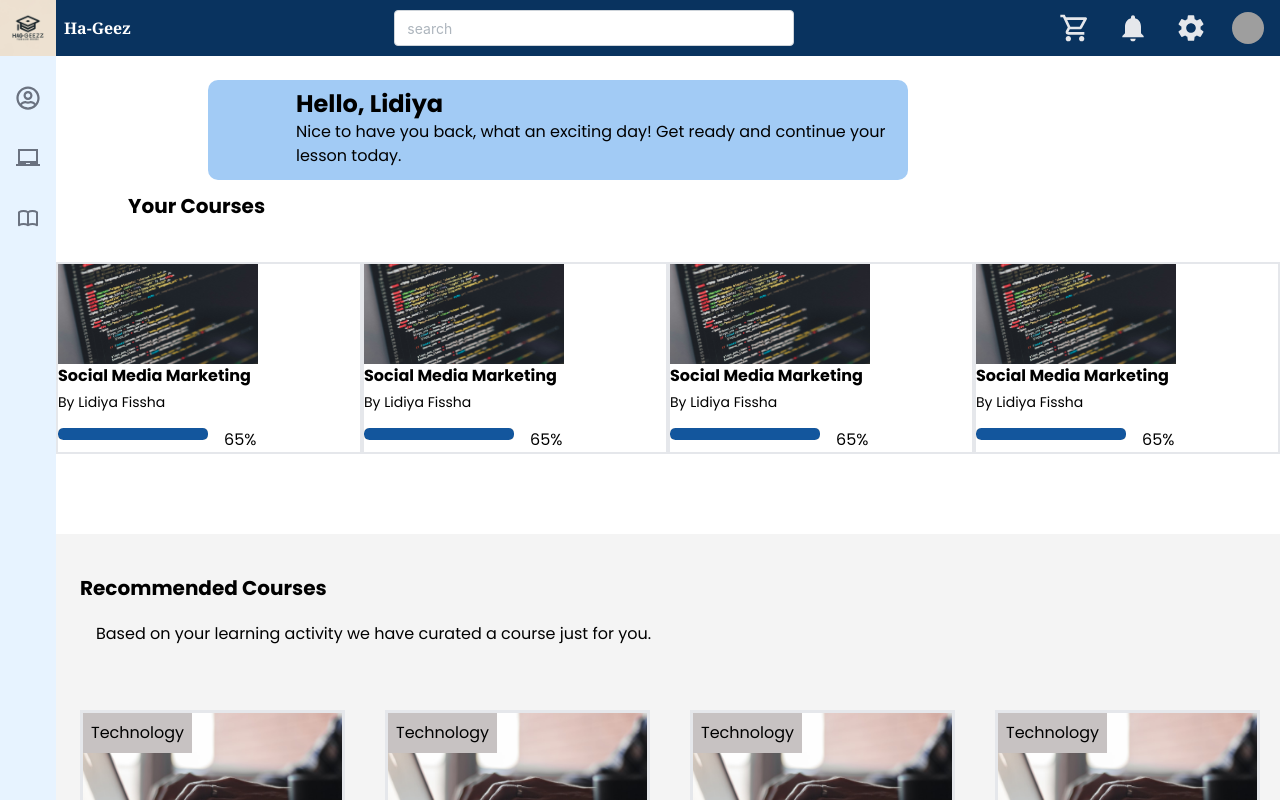
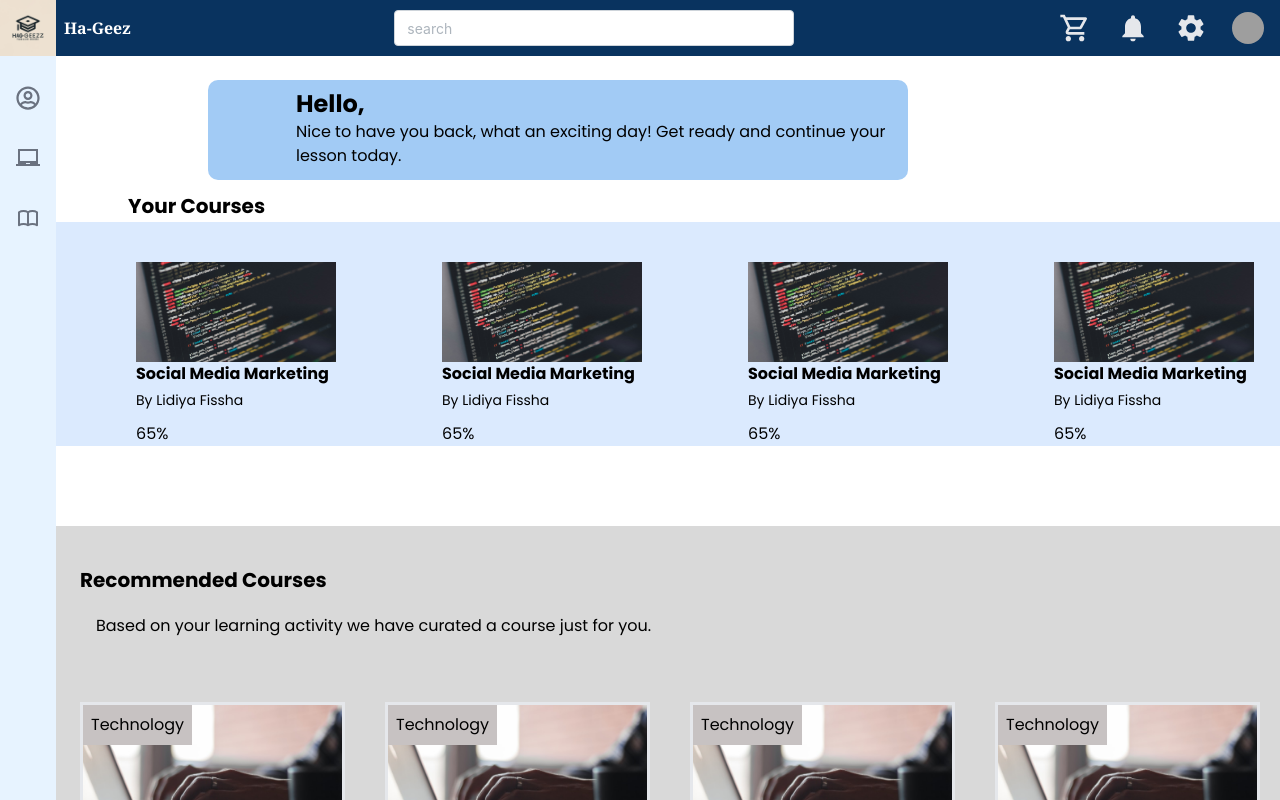
Before and after one commit to hundessa/Ha-Geez, a React (Vite) app in the folder Ha-Geez/: page /student_landingpage in a window 1280 px wide. Shown: the top 800 px of the page. Built offline with nearby package versions, Linux system fonts and the light colour scheme; grey boxes are pictures that could not be loaded.

Commit message:
Conflict resolve

```diff
--- a/Ha-Geez/src/User_Managment/DashBoard/Student_DashBoard/Student_Landing_Page/Student_LandinPage.jsx
+++ b/Ha-Geez/src/User_Managment/DashBoard/Student_DashBoard/Student_Landing_Page/Student_LandinPage.jsx
@@ -9,6 +9,7 @@ import image from "../../../../assets/images/Cart/ilya-pavlov-OqtafYT5kTw-unspla
 import { FaStar } from "react-icons/fa";
 import { FaRegCirclePlay } from "react-icons/fa6";
 import { useNavigate } from "react-router-dom";
+import { useEffect, useState } from "react";
 
 const data2 = [
   {
@@ -96,9 +97,25 @@ const data = [
     instructor: "By Lidiya Fissha",
   },
 ];
+
+
 const Student_LandinPage = () => {
-  const progress = 65;
+
   const navigate = useNavigate();
+  const [user, setUser] = useState({ firstname: "" });
+
+  useEffect(() => {
+    const storedUser = localStorage.getItem('user');
+    if (storedUser) {
+      try {
+        const userData = JSON.parse(storedUser);
+        setUser(userData);
+      } catch (error) {
+        console.error('Failed to parse user from localStorage:', error);
+        localStorage.removeItem('user'); // Remove the invalid item from localStorage
+      }
+    }
+  }, []);
   const settings = {
     dots: false,
     infinite: true,
@@ -114,7 +131,7 @@ const Student_LandinPage = () => {
       <div className="flex">
         <div className="p-2 mx-52 h-[100px] bg-[#A2CBF5] rounded-[10px] flex mt-20 w-[700px]">
           <div className=" ml-20 ">
-            <h1 className="text-2xl font-bold"> Hello, Lidiya</h1>
+            <h1 className="text-2xl font-bold"> Hello, {user.firstname}</h1>
             <p>
               Nice to have you back, what an exciting day! Get ready and
               continue your lesson today.
@@ -138,29 +155,15 @@ const Student_LandinPage = () => {
         Your Courses
       </h2>
 
-      <div className="mt-5 ml-14 slick-slider">
+      <div className="mt-5  ml-14 bg-blue-100 slick-slider">
         <Slider {...settings}>
-          {data.map((d) => (
-            <div className=" card-container border-2 mt-10">
-              <img className="w-[200px] h-[100px]" src={d.img} onClick={() => navigate("/student_learning")} />
+          {data.map((d, index) => (
+            <div key={index} className=" mt-10 ml-20">
+              <img className="w-[200px] h-[100px]" src={d.img} />
               <h2 className="font-bold">{d.title}</h2>
               <p className="text-sm mt-1">{d.instructor}</p>
-
-          <div className="App">
-            <div className="flex mt-4 ">
-              <progress
-                className="w-[150px] h-3 appearance-none mr-4"
-                value={progress}
-                style={{
-                  overflow: "hidden",
-                  borderRadius: "5px",
-                  backgroundColor: "gray",
-                }}
-              />
-              <h1>{progress}%</h1>
-            </div>
-          </div>
-              {/* <p className="mt-3">{d.progress}</p> */}
+              {/* <p>{d.icon}</p> */}
+              <p className="mt-3">{d.progress}</p>
             </div>
           ))}
         </Slider>
@@ -168,7 +171,7 @@ const Student_LandinPage = () => {
 
 
 
-<div className="bg-[#D9D9D9] bg-opacity-30 h-[700px] w-[1300px] mt-20">
+<div className="bg-[#D9D9D9] h-[700px] w-[1300px] mt-20">
   <div className="flex">
         <div>
           <h2 className="mt-10 ml-20 font-bold text-xl ">Recommended Courses</h2>
--- a/Ha-Geez/src/User_Managment/DashBoard/Student_DashBoard/Student_MyLearning_Page/My_Learning.jsx
+++ b/Ha-Geez/src/User_Managment/DashBoard/Student_DashBoard/Student_MyLearning_Page/My_Learning.jsx
@@ -1,4 +1,3 @@
-import React from "react";
 import { Button } from "@mantine/core";
 import { useNavigate } from "react-router-dom";
 import Student_Header from "../Student_Landing_Page/Components/Student_Header";
```
